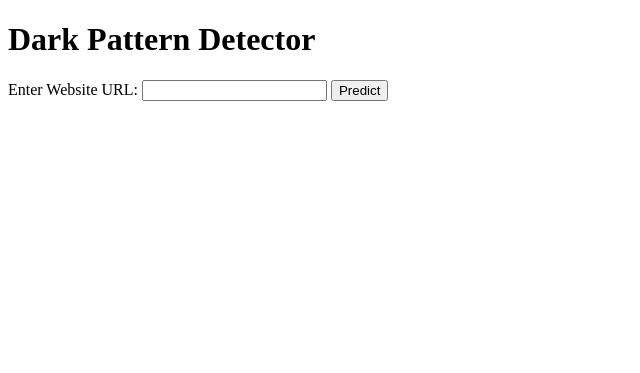
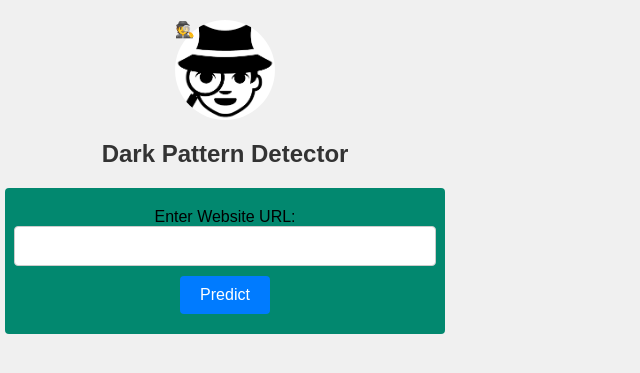
Before and after one commit to VJ3610/Dark-Path-Guardians, a Flask app: page / in a window 1280 px wide. Shown: the top 373 px of the page, without its empty margins (0-640 px from the left). Run offline with Flask 3, Linux system fonts and the light colour scheme.

Commit message:
basic css

```diff
--- a/static/popup.css
+++ b/static/popup.css
@@ -1,10 +1,84 @@
 body {
-    width: 200px;
-    height: 150px;
-    padding: 10px;
-    font-family: 'Bangers', sans-serif;
+    font-family: Arial, sans-serif;
+    background-color: #f0f0f0;
+    margin: 0;
+    padding: 0;
+    width: 450px; /* Increased width */
 }
 
-#extensionIcon {
-    font-size: 48px;
+.logo {
+    width: 100px;
+    height: 100px;
+    background-image: url('detective.png');
+    background-size: cover;
+    margin: 20px auto;
+    display: block;
+    background-color: #02886f;
+    border-radius: 50%;
 }
+
+h1 {
+    text-align: center;
+    font-size: 24px;
+    color: #333;
+    margin-bottom: 20px;
+}
+
+form {
+    display: flex;
+    flex-direction: column;
+    align-items: center;
+    margin-bottom: 20px;
+    width: 400px; /* Increased width */
+    max-width: 800px; /* Increased max-width */
+    margin: 0 auto;
+    background-color:#02886f ;
+    padding: 20px;
+    border-radius: 4px;
+}
+
+input[type="text"] {
+    width: 100%;
+    padding: 10px;
+    font-size: 16px;
+    border: 1px solid #ccc;
+    border-radius: 4px;
+    margin-bottom: 10px;
+}
+
+button[type="button"] {
+    padding: 10px 20px;
+    font-size: 16px;
+    background-color: #007bff;
+    color: #fff;
+    border: none;
+    border-radius: 4px;
+    cursor: pointer;
+    transition: background-color 0.2s;
+}
+
+button[type="button"]:hover {
+    background-color: #0056b3;
+}
+
+ul {
+    list-style-type: none;
+    padding: 0;
+    margin: 0;
+    width: 100%; /* Increased width */
+    max-width: 800px; /* Increased max-width */
+    margin: 0 auto;
+    padding-top: 20px ;
+}
+
+li {
+    padding: 10px;
+    background-color: #9bece1;
+    border: 1px solid #02886f;
+    border-radius: 4px;
+    margin-bottom: 10px;
+    width: 80%;
+    display:flex ;
+    align-items: center;
+    justify-content: center;
+}
--- a/templates/popup.html
+++ b/templates/popup.html
@@ -3,13 +3,15 @@
 <head>
     <meta charset="UTF-8">
     <meta name="viewport" content="width=device-width, initial-scale=1.0">
+    <link rel="stylesheet" href="/static/popup.css">
     <title>Dark Pattern Detector</title>
 </head>
 <body>
+    <div class="logo">🕵️</div>
     <h1>Dark Pattern Detector</h1>
     <form id="darkPatternForm">
         <label for="website_url">Enter Website URL:</label>
-        <input type="text" id="website_url" name="website_url" required>
+        <input type="text" id="website_url" name="website_url" placeholders="https://url" required>
         <button type="button" id="predictButton">Predict</button>
     </form>
 
```
Also changed, not shown: static/detective.png (added).
